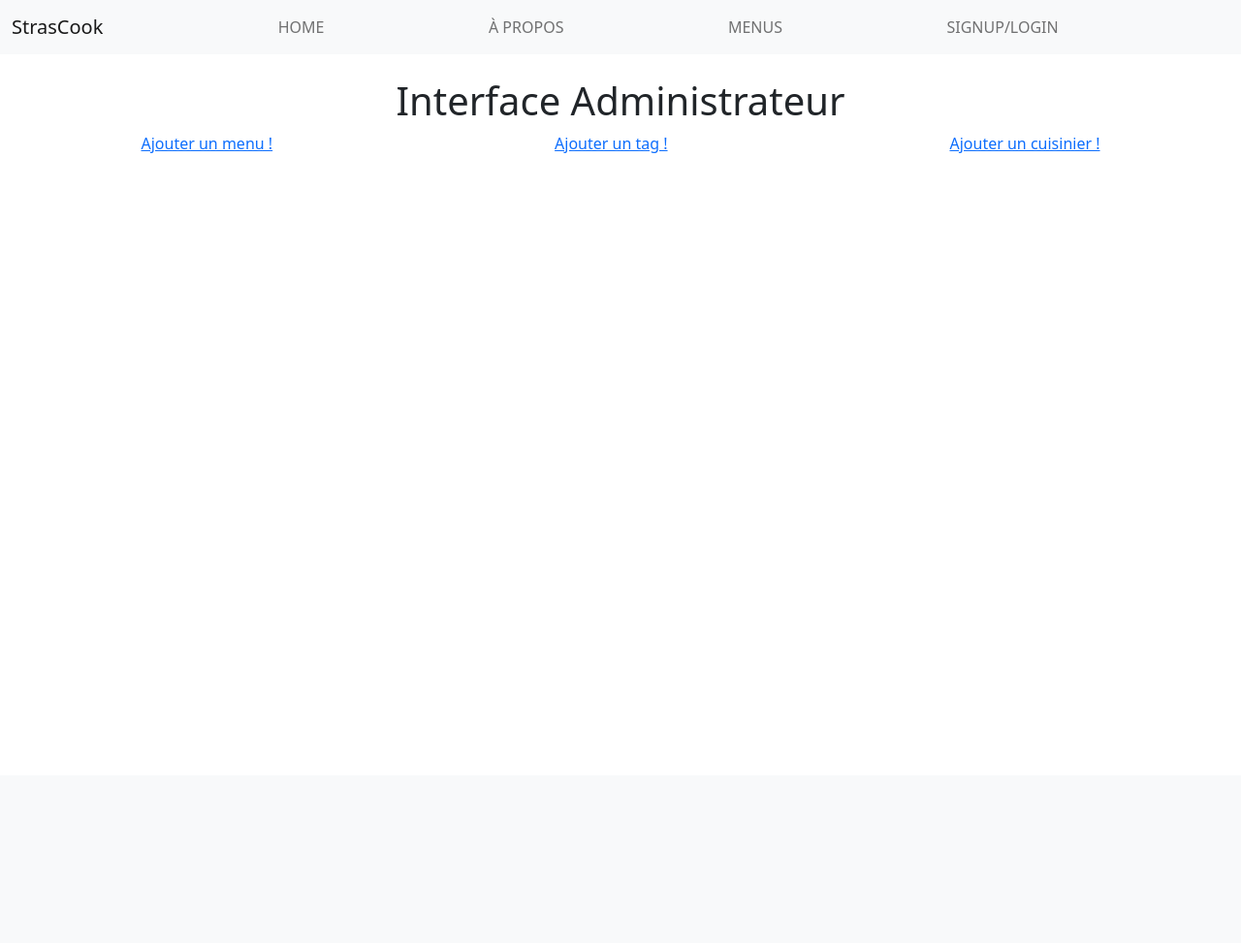
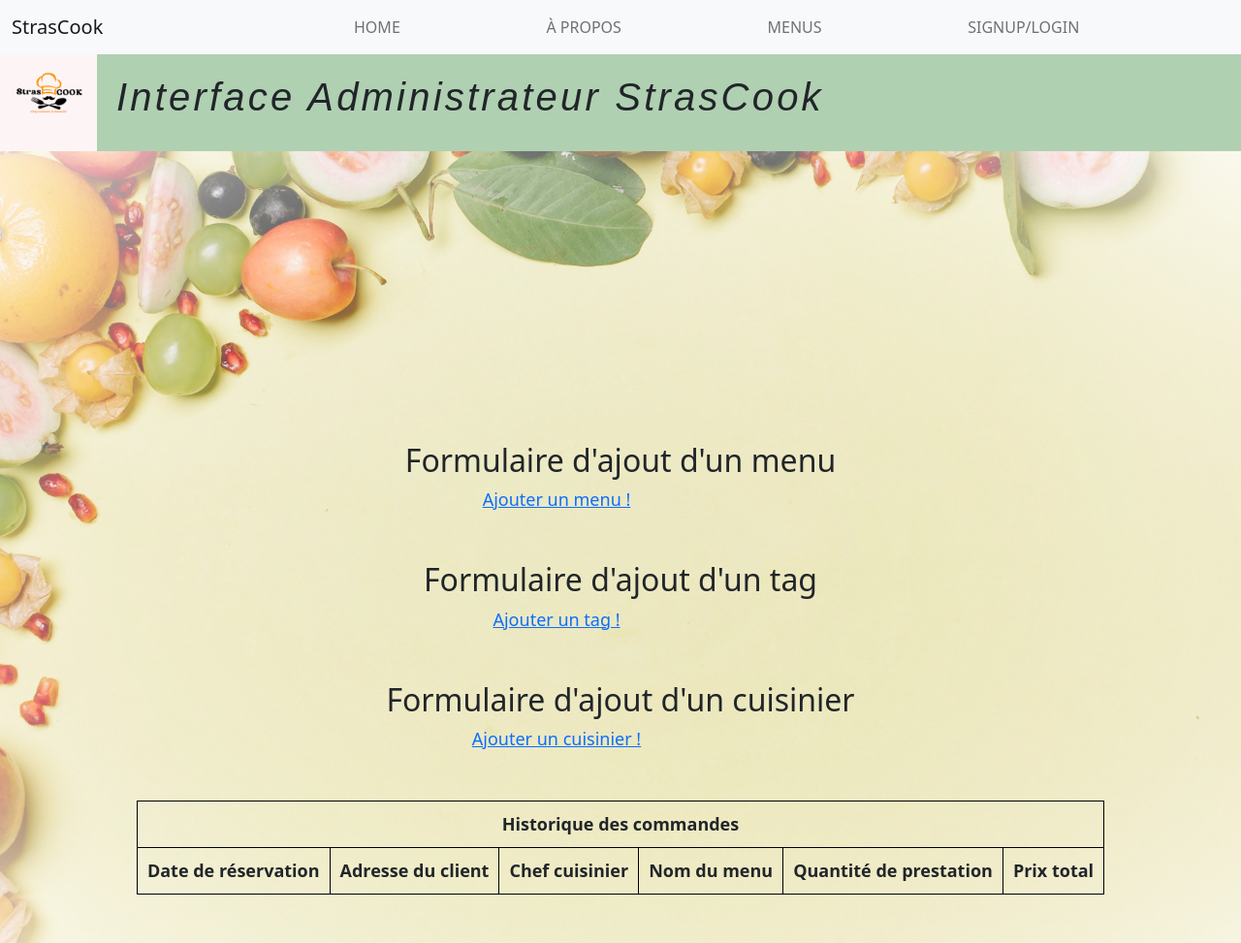
Before and after one commit to FabriceSerapion/StrasCook_V1, a PHP site: template src/View/Admin/admin.html.twig in a window 1280 px wide. Shown: the whole page at 97% size. Before the commit the page ends 158 px from the top, so only its background shows below. Run offline with PHP 8.4, Linux system fonts and the light colour scheme; the template is opened without the code that fills it, so the values that code supplies are empty; some libraries are stand-ins or nearby versions.

Commit message:
work on the css of the admin interface and add the logo

```diff
--- a/src/View/Admin/admin.html.twig
+++ b/src/View/Admin/admin.html.twig
@@ -1,63 +1,115 @@
 {% extends 'layout.html.twig' %}
 
+{% block stylesheet %}<link rel="stylesheet" href="/assets/css/admin.css">
+{% endblock %}
+
 {% block content %}
-	<div class="d-flex justify-content-center mt-4">
-		<h1>Interface Administrateur</h1>
+	<main>
+		<div class="header">
+			<img rel="icon" src="assets/images/favicon.ico" />
+			<h1>Interface Administrateur StrasCook</h1>
 		</div>
-	<div class="forms-admin d-flex justify-content-around">
+		<div class="bg-image" style="background-image: url('assets/images/admin.jpg')">
+			<div class="forms-admin">
+				<h2>Formulaire d'ajout d'un menu</h2>
 				<div class="forms-admin-menus">
 						<a href="/items/add?table=0">Ajouter un menu !</a>
 					<ul>
 						{% for menu in menus %}
+							<div class="container">
+								<div class="row">
+									<div class="col-sm">
 										<li>{{menu.name_menu}}</li>
+									</div>
+									<div class="col-sm">
 										<a href="/items/edit?id={{ menu.id }}&table=0">Modifier le menu</a>
+									</div>
+									<div class="col-sm">
 										<form action="/items/delete?table=0" method="POST">
 											<input type="hidden" name="id" value="{{ menu.id }}">
 											<button>Supprimer le menu</button>
 										</form>
+									</div>
+								</div>
+							</div>
 						{% endfor %}
 					</ul>
-
 				</div>
+				<h2>Formulaire d'ajout d'un tag</h2>
 				<div class="forms-admin-tags">
 					<a href="/items/add?table=1">Ajouter un tag !</a>
 					<ul>
 						{% for tag in tags %}
+							<div class="container">
+								<div class="row">
+									<div class="col-sm">
 										<li>{{tag.name_tag}}</li>
+									</div>
+									<div class="col-sm">
 										<a href="/items/edit?id={{ tag.id }}&table=1">Modifier le tag</a>
+									</div>
+									<div class="col-sm">
 										<form action="/items/delete?table=1" method="POST">
 											<input type="hidden" name="id" value="{{ tag.id }}">
 											<button>Supprimer le tag</button>
 										</form>
+									</div>
+								</div>
+							</div>
 						{% endfor %}
 					</ul>
 				</div>
+				<h2>Formulaire d'ajout d'un cuisinier</h2>
 				<div class="forms-admin-cooks">
 					<a href="/items/add?table=2">Ajouter un cuisinier !</a>
 					<ul>
 						{% for cook in cooks %}
+							<div class="container">
+								<div class="row">
+									<div class="col-sm">
 										<li>{{cook.firstname_cook}}</li>
+									</div>
+									<div class="col-sm">
 										<a href="/items/edit?id={{ cook.id }}&table=2">Modifier le cuisinier</a>
+									</div>
+									<div class="col-sm">
 										<form action="/items/delete?table=2" method="POST">
 											<input type="hidden" name="id" value="{{ cook.id }}">
 											<button>Supprimer le cuisinier</button>
 										</form>
+									</div>
+								</div>
+							</div>
 						{% endfor %}
 					</ul>
 				</div>
+				<div class="forms-admin-books">
+					<table>
+							<tr>
+								<th colspan="6">Historique des commandes</th>
+							</tr>
+
+							<tr>
+								<th scope='col'>Date de réservation</th>
+								<th scope='col'>Adresse du client</th>
+								<th scope='col'>Chef cuisinier</th>
+								<th scope='col'>Nom du menu</th>
+								<th scope='col'>Quantité de prestation</th>
+								<th scope='col'>Prix total</th>
+							</tr>
+							{% for booking in bookings %}
+							<tr>
+								<td>{{booking.date_booking}}</td>
+								<td>{{booking.adress_booking}}</td>
+								<td>{{booking.firstname_cook}}</td>
+								<td>{{booking.name_menu}}</td>
+								<td>{{booking.quantity_prestation}}</td>
+								<td>{{booking.price_prestation}}€</td>
+							</tr>
+							{% endfor %}
+					</table>
 				</div>
-	<div class="forms-admin-books">
-		<ul>
-			{% for booking in bookings %}
-				<li>{{booking.date_booking}}</li>
-				<li>{{booking.adress_booking}}</li>
-				<li>{{booking.firstname_cook}}</li>
-				<li>{{booking.name_menu}}</li>
-				<li>{{booking.quantity_prestation}}</li>
-				<li>{{booking.is_lesson}}</li>
-				<li>{{booking.price_prestation}}
-					€</li>
-			{% endfor %}
-		</ul>
 			</div>
+		</div>
+	</main>
 {% endblock %}
```
Also changed, not shown: public/assets/css/admin.css (added), public/assets/images/admin.jpg (added), public/assets/images/favicon.ico (added). Lines whose indentation alone changed are shown as unchanged.
